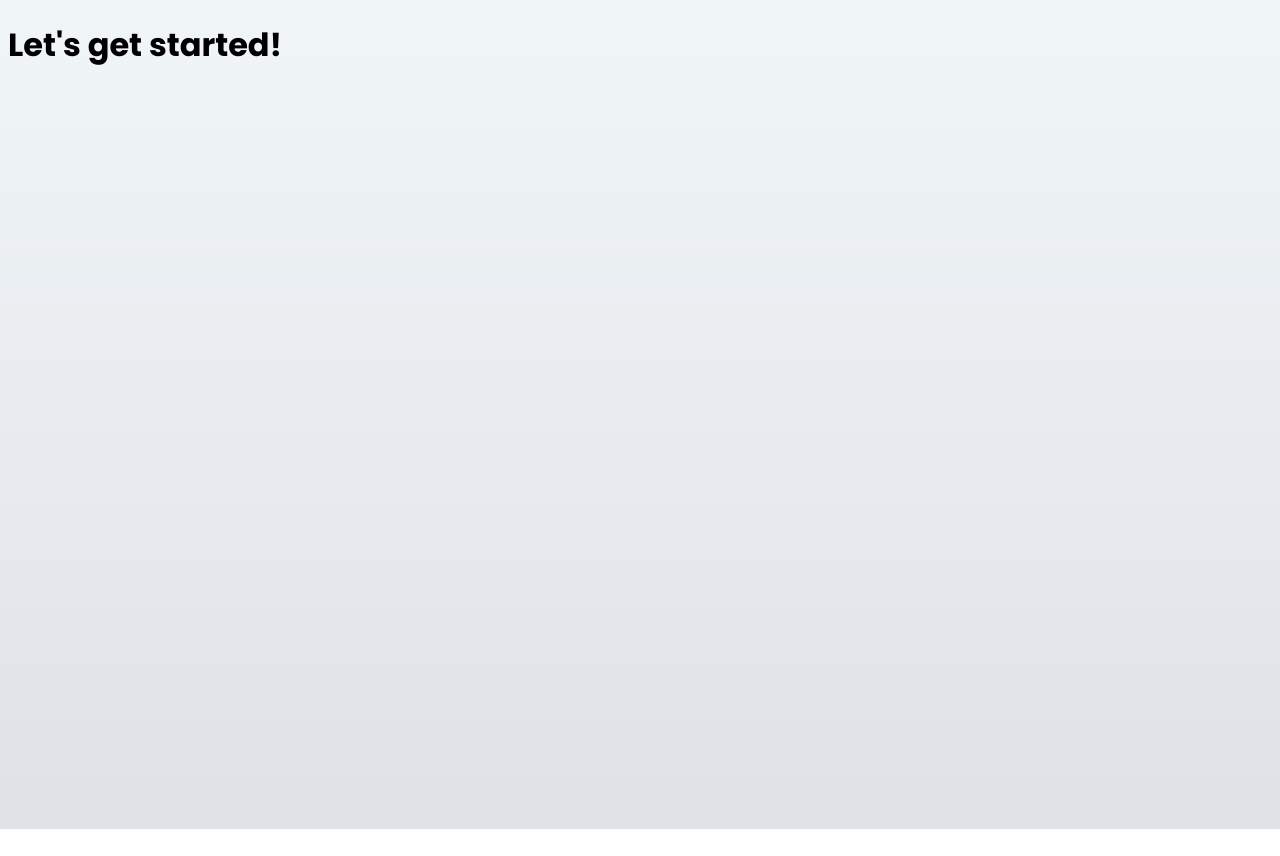
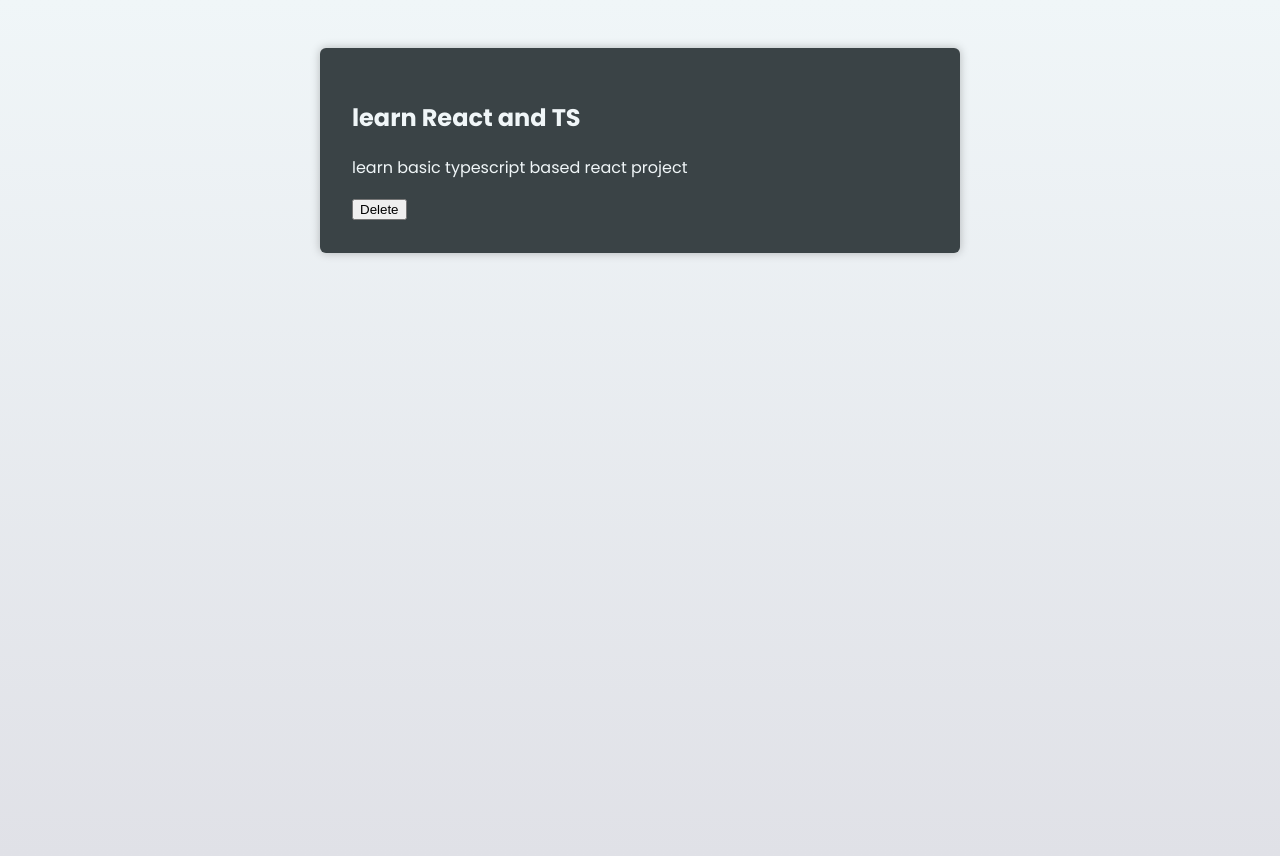
Before and after one commit to Kirushanthi26/course_list_ts, a React (Vite) app in the folder 01 Starting Project/: page / in a window 1280 px wide. Before the commit the page ends 829 px from the top, so only its background shows below. Built offline with nearby package versions, Linux system fonts and the light colour scheme; the HTML template or start-up script is replaced by a standard one.

Commit message:
pass the props ts

```diff
--- a/01 Starting Project/src/App.tsx
+++ b/01 Starting Project/src/App.tsx
@@ -1,3 +1,12 @@
+import CourseGoal from "./components/CourseGoal.tsx";
+
 export default function App() {
-  return <h1>Let's get started!</h1>;
+  return (
+    <main>
+      <CourseGoal
+        title="learn React and TS"
+        description="learn basic typescript based react project"
+      />
+    </main>
+  );
 }
--- a/01 Starting Project/src/components/CourseGoal.tsx
+++ b/01 Starting Project/src/components/CourseGoal.tsx
@@ -1,8 +1,12 @@
-const CourseGoal = () => {
+const CourseGoal = ({title, description}:{title:string; description:string;}) => {
   return (
-    <div>
-
-    </div>
+    <article>
+      <div>
+        <h2>{title}</h2>
+        <p>{description}</p>
+      </div>
+      <button>Delete</button>
+    </article>
   )
 }
 
```
